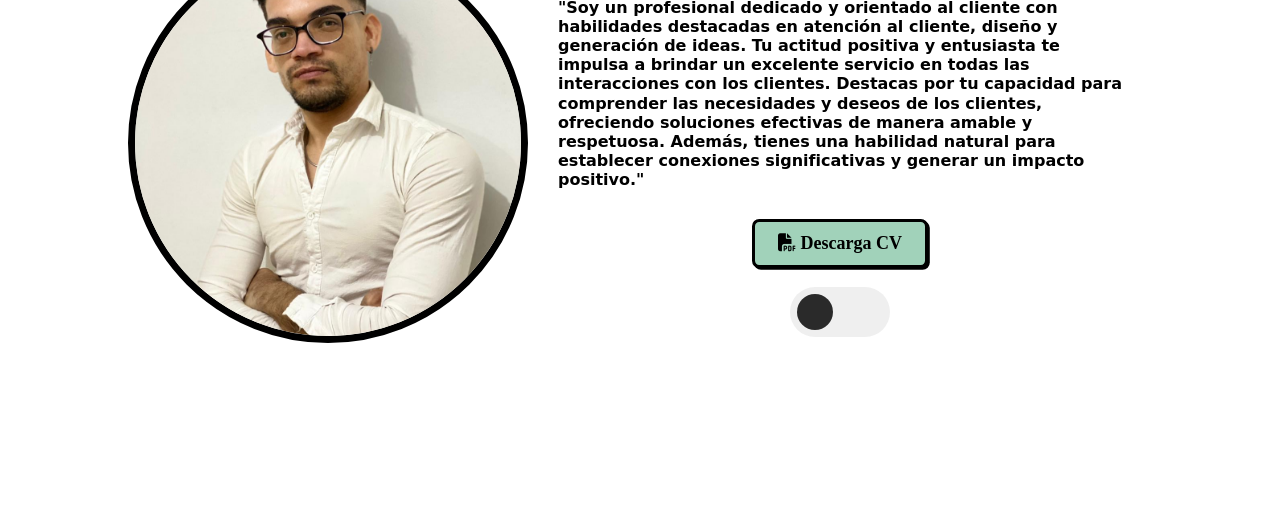
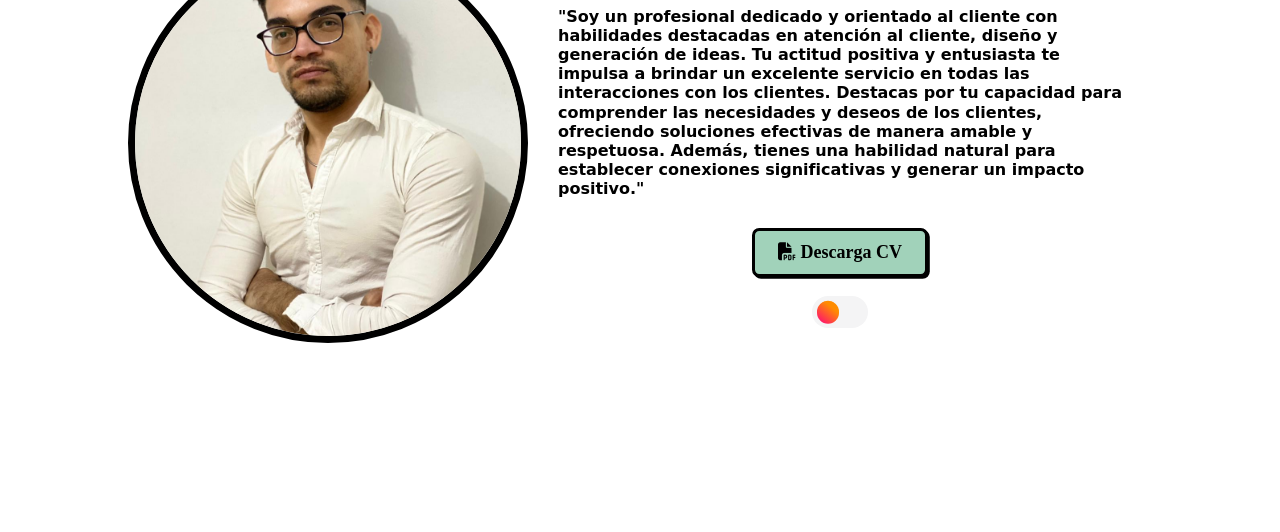
Before and after one commit to ruydeiler/final, a plain HTML site: page index.html in a window 1280 px wide. Shown: the part 207-739 px from the top of the page. Drawn offline with Linux system fonts and the light colour scheme; a web font is replaced by a local one.

Commit message:
otro cambio

```diff
--- a/css/styles.css
+++ b/css/styles.css
@@ -94,56 +94,79 @@ li.menu-item :hover {
 
 /* esto es para darl estilo al interruptor*/
 
-.theme-checkbox {
-    --toggle-size: 16px;
-    -webkit-appearance: none;
-    -moz-appearance: none;
-    appearance: none;
-    width: 6.25em;
-    height: 3.125em;
-    background: -webkit-gradient(linear, left top, right top, color-stop(50%, #efefef), color-stop(50%, #2a2a2a)) no-repeat;
-    background: -o-linear-gradient(left, #efefef 50%, #2a2a2a 50%) no-repeat;
-    background: linear-gradient(to right, #efefef 50%, #2a2a2a 50%) no-repeat;
-    background-size: 205%;
-    background-position: 0;
-    -webkit-transition: 0.4s;
-    -o-transition: 0.4s;
-    transition: 0.4s;
-    border-radius: 99em;
+
+/* The switch - the box around the slider */
+.switch {
+    display: block;
+    --width-of-switch: 3.5em;
+    --height-of-switch: 2em;
+    /* size of sliding icon -- sun and moon */
+    --size-of-icon: 1.4em;
+    /* it is like a inline-padding of switch */
+    --slider-offset: 0.3em;
     position: relative;
-    cursor: pointer;
-    font-size: var(--toggle-size);
+    width: var(--width-of-switch);
+    height: var(--height-of-switch);
   }
 
-  .theme-checkbox::before {
-    content: "";
-    width: 2.25em;
-    height: 2.25em;
-    position: absolute;
-    top: 0.438em;
-    left: 0.438em;
-    background: -webkit-gradient(linear, left top, right top, color-stop(50%, #efefef), color-stop(50%, #2a2a2a)) no-repeat;
-    background: -o-linear-gradient(left, #efefef 50%, #2a2a2a 50%) no-repeat;
-    background: linear-gradient(to right, #efefef 50%, #2a2a2a 50%) no-repeat;
-    background-size: 205%;
-    background-position: 100%;
-    border-radius: 50%;
-    -webkit-transition: 0.4s;
-    -o-transition: 0.4s;
-    transition: 0.4s;
+  /* Hide default HTML checkbox */
+  .switch input {
+    opacity: 0;
+    width: 0;
+    height: 0;
   }
 
-  .theme-checkbox:checked::before {
-    left: calc(100% - 2.25em - 0.438em);
-    background-position: 0;
+  /* The slider */
+  .slider {
+    position: absolute;
+    cursor: pointer;
+    top: 0;
+    left: 0;
+    right: 0;
+    bottom: 0;
+    background-color: #f4f4f5;
+    transition: .4s;
+    border-radius: 30px;
   }
 
-  .theme-checkbox:checked {
-    background-position: 100%;
+  .slider:before {
+    position: absolute;
+    content: "";
+    height: var(--size-of-icon,1.4em);
+    width: var(--size-of-icon,1.4em);
+    border-radius: 20px;
+    left: var(--slider-offset,0.3em);
+    top: 50%;
+    transform: translateY(-50%);
+    background: linear-gradient(40deg,#ff0080,#ff8c00 70%);
+    ;
+   transition: .4s;
+  }
+
+  input:checked + .slider {
+    background-color: #303136;
+  }
+
+  input:checked + .slider:before {
+    left: calc(100% - (var(--size-of-icon,1.4em) + var(--slider-offset,0.3em)));
+    background: #303136;
+    /* change the value of second inset in box-shadow to change the angle and direction of the moon  */
+    box-shadow: inset -3px -2px 5px -2px #8983f7, inset -10px -4px 0 0 #a3dafb;
   }
 
 
 
+
+
+
+
+
+
+
+
+
+
+/* esto es para darl estilo al interruptor*/
 
 /* hasta aqui estamos bien con el header y empezamos la section inicio*/
 
@@ -286,7 +309,11 @@ a {
     border: solid 10px;
 }
 
-
+h3{
+    text-align: center;
+    font-family: 'Pacifico', cursive;
+    margin: 20%;
+}
 
 .hablemos , p{
     text-align: center;
--- a/index.html
+++ b/index.html
@@ -55,7 +55,11 @@
                 </button>
                 <br>
 
-                <input type="checkbox" class="theme-checkbox" id="theme-toggle">
+
+                <label class="switch">
+                    <input type="checkbox" id="theme-toggle" class="theme-checkbox">
+                    <span class="slider"></span>
+                </label>
 
 
             </article>
@@ -76,7 +80,7 @@
         </section>
 
         <section class= "iconos">
-
+            <h3>Visitame en mis Redes</h3>
             <ul>
                  <li> <a href="https://instagram.com/soy.ruy?igshid=MjEwN2IyYWYwYw==" target="_blank"> <img src="img/instagram.png" alt="mail"> </a> </li>
                  <li> <a href="https://wa.me/005491162061070" target="_blank"> <img src="img/whatsapp.png" alt="whatsapp"> </a> </li>
```
